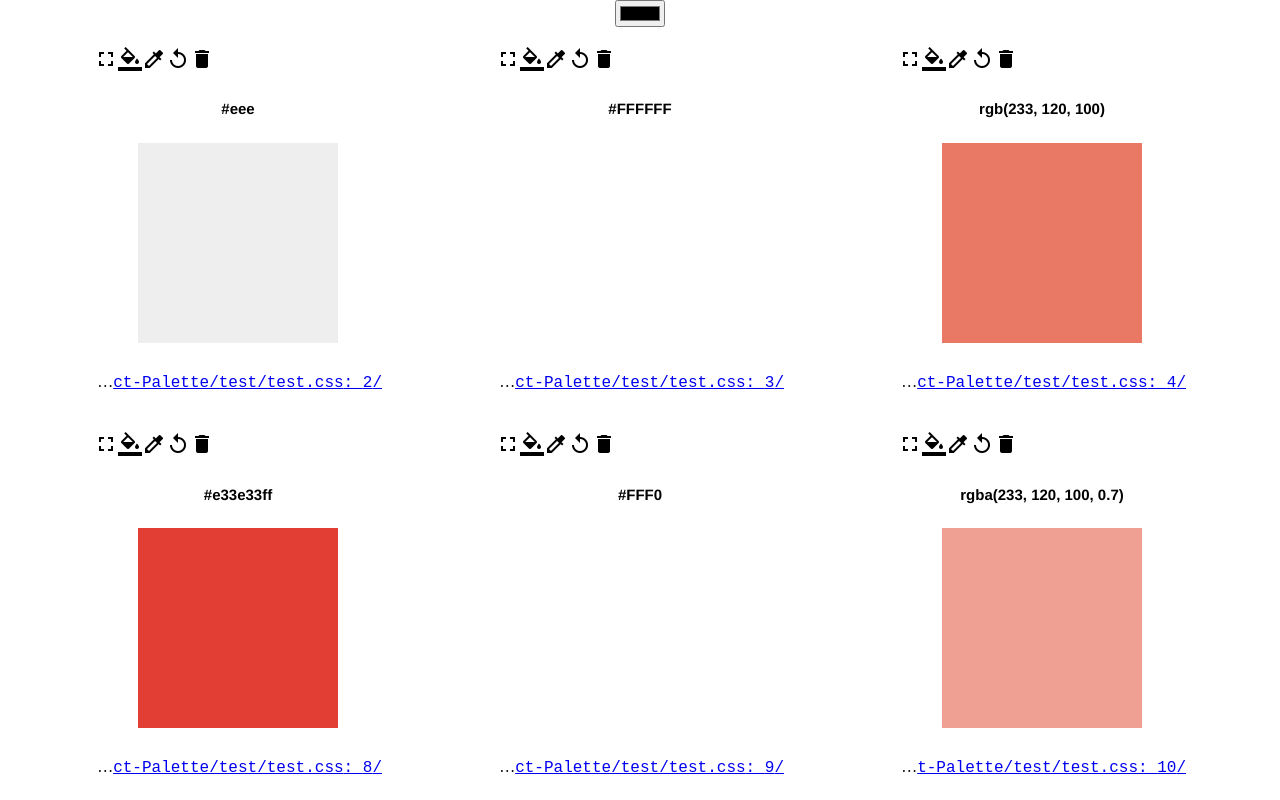
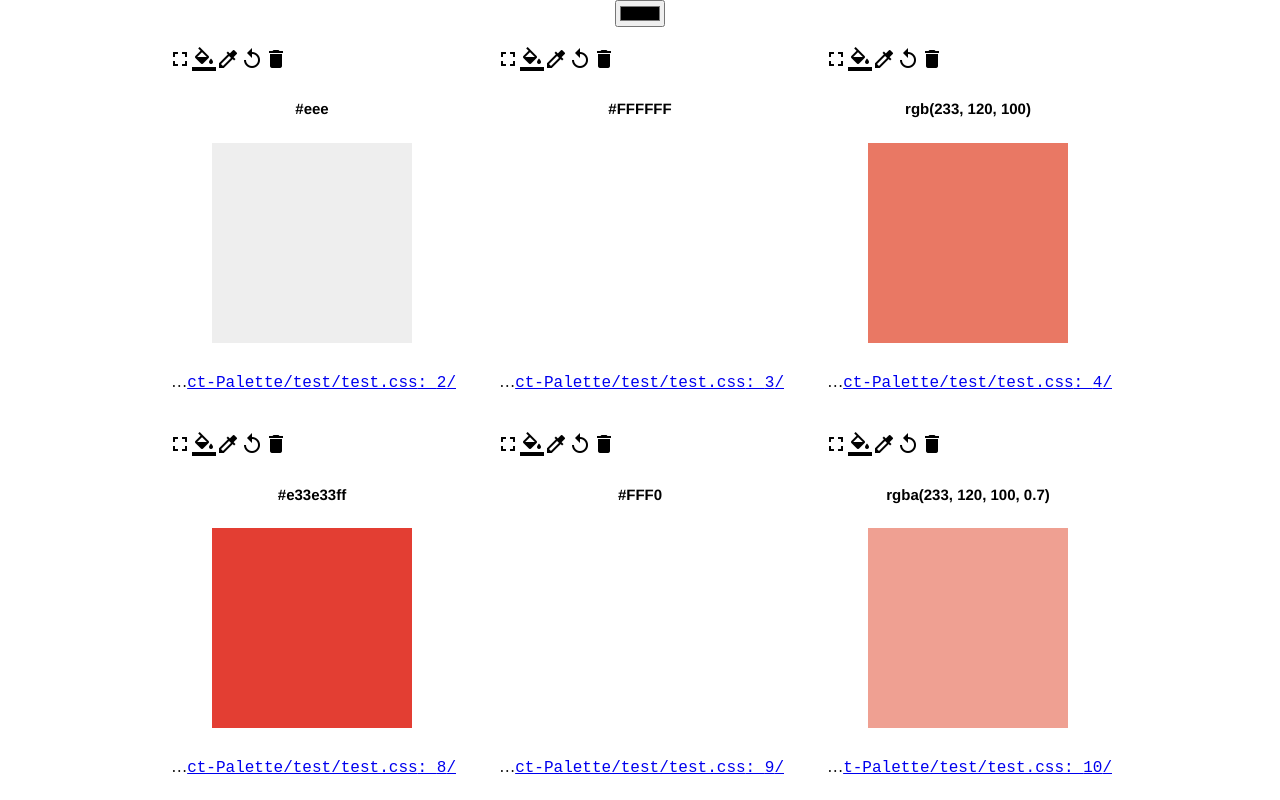
Before and after one commit to james-dias1/React-Project-Palette, a React app: page / in a window 1280 px wide. Shown: the top 800 px of the page. Built offline with nearby package versions, Linux system fonts and the light colour scheme.

Commit message:
Adjust alignment of color palette.

```diff
--- a/src/styles/styles.sass
+++ b/src/styles/styles.sass
@@ -1,13 +1,18 @@
 html, body
   margin: 0
   padding: 0
-
 
 h5
   text-align: center
   font-family: Helvetica
   font-size: 15px
 
+.palette
+  display: flex
+  flex-flow: row wrap
+  align-items: center
+  justify-content: center
+  min-height: 100vh
 
 .swatch-container
   margin: 20px
@@ -22,14 +27,6 @@ h5
     transform: scale(1.15)
     cursor: move
 
-
-.palette
-  display: flex
-  flex-flow: row wrap
-  align-items: flex-start
-  justify-content: space-evenly
-
-
 ul
   padding: 0
   margin: 0
```
